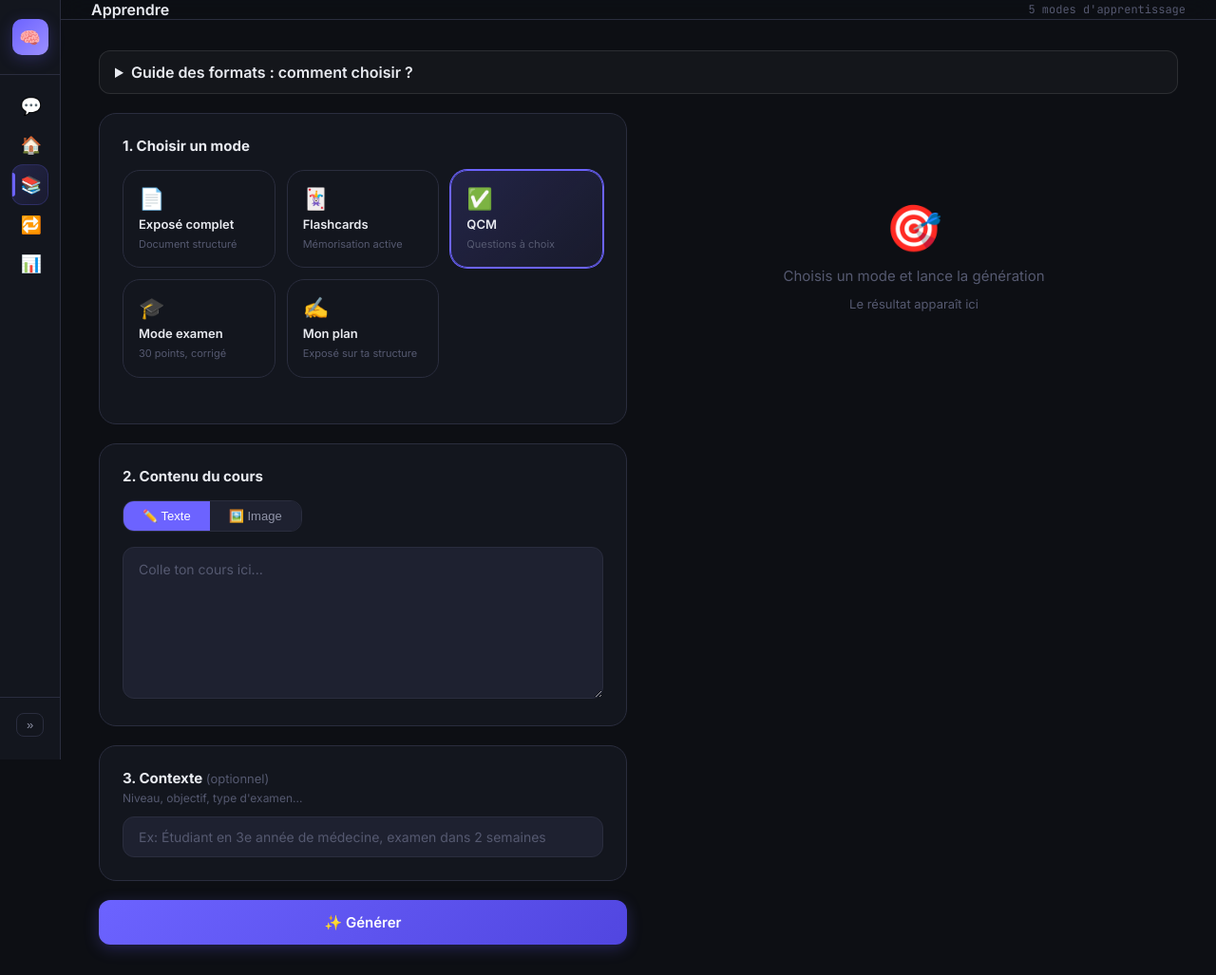
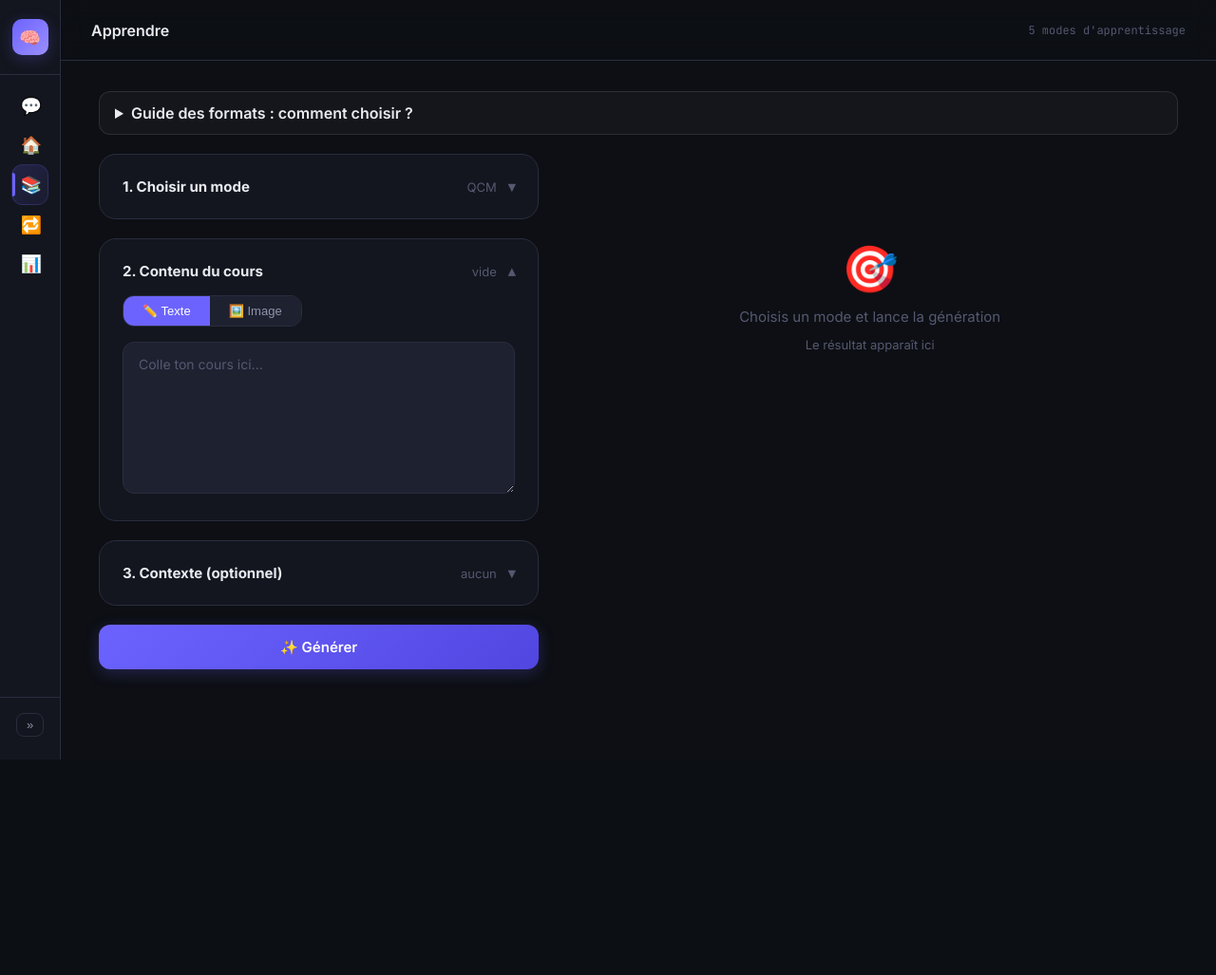
Before and after one commit to DJACK73/study-agent, a Flask app: page /apprendre in a window 1280 px wide. Shown: the whole page at 95% size. After the commit the page ends 800 px from the top, so only its background shows below. Run offline with Flask 3, Linux system fonts and the light colour scheme.

Commit message:
feat(apprendre): accordeon 3 etapes, colonne resultat large, #### corrige, etat vide centre

```diff
--- a/static/apprendre.js
+++ b/static/apprendre.js
@@ -18,8 +18,11 @@ let qcmData = [], qcmIndex = 0, qcmScore = 0, qcmAnswered = [];
 
 function selectMode(mode, el) {
   currentMode = mode;
-  document.querySelectorAll('.mode-card').forEach(c => c.classList.remove('selected'));
+  document.querySelectorAll('.mode-grid .mode-card').forEach(c => c.classList.remove('selected'));
   el.classList.add('selected');
+  document.getElementById('sum-mode').textContent = el.querySelector('.mode-name').textContent;
+  document.getElementById('acc-mode').open = false;
+  if (!document.getElementById('cours-texte').value.trim()) document.getElementById('acc-cours').open = true;
   document.getElementById('plan-card').style.display = mode === 11 ? 'block' : 'none';
   document.getElementById('longueur-card').style.display = mode === 2 ? 'block' : 'none';
 }
@@ -85,6 +88,7 @@ async function lancer() {
   }
 
   // Efface l'état vide
+  document.getElementById('acc-cours').open = false;
   document.getElementById('result-panel').querySelector('div').style.display = 'none';
   hideAllResults();
   showInline('Gemini analyse ton cours...', true);
@@ -120,7 +124,7 @@ async function lancer() {
   } catch(e) {
     hideInline();
     if (e.name === 'AbortError') {
-      document.getElementById('result-panel').querySelector('div').style.display = '';
+      document.getElementById('result-panel').querySelector('div').style.display = 'flex';
       showToast('Annulé', 'info'); return;
     }
     showToast('Erreur de connexion', 'error');
@@ -136,7 +140,7 @@ function showResult(id) {
 function showTextResult(txt, icon, title) {
   document.getElementById('result-icon').textContent = icon;
   document.getElementById('result-title').textContent = title;
-  document.getElementById('result-content').innerHTML = renderMarkdown(txt);
+  document.getElementById('result-content').innerHTML = renderMarkdown(txt.replace(/^#{4,6}\s+/gm, '### '));
   showResult('result-text');
 }
 
@@ -955,6 +959,16 @@ function fermerTest() {
   document.getElementById('test-modal').style.display = 'none';
 }
 
+// Résumés des étapes repliables
+document.getElementById('cours-texte').addEventListener('input', (e) => {
+  const n = e.target.value.length;
+  document.getElementById('sum-cours').textContent = n ? n + ' caractères' : 'vide';
+});
+document.getElementById('contexte').addEventListener('input', (e) => {
+  const v = e.target.value.trim();
+  document.getElementById('sum-ctx').textContent = v ? v.slice(0, 30) + (v.length > 30 ? '…' : '') : 'aucun';
+});
+
 // Transfert depuis /discuter (bouton « Tester »)
 (function () {
   try {
@@ -962,6 +976,7 @@ function fermerTest() {
     if (!t) return;
     sessionStorage.removeItem('quiz_depuis_chat');
     document.getElementById('cours-texte').value = t;
+    document.getElementById('cours-texte').dispatchEvent(new Event('input'));
     showToast('Texte de la discussion chargé : clique sur Générer', 'info');
   } catch (_) {}
 })();
--- a/templates/apprendre.html
+++ b/templates/apprendre.html
@@ -4,6 +4,15 @@
 {% block topbar_sub %}5 modes d'apprentissage{% endblock %}
 
 {% block extra_style %}
+.grid-2.apprendre-grid{grid-template-columns:5fr 7fr;}
+.apprendre-grid > *{min-width:0;}
+@media(max-width:900px){.grid-2.apprendre-grid{grid-template-columns:1fr;}}
+.acc > summary{cursor:pointer;list-style:none;display:flex;align-items:center;font-size:15px;font-weight:700;}
+.acc > summary::-webkit-details-marker{display:none;}
+.acc > summary::after{content:'▾';color:var(--text3);margin-left:12px;}
+.acc[open] > summary{margin-bottom:16px;}
+.acc[open] > summary::after{content:'▴';}
+.acc .sum{font-weight:400;font-size:13px;color:var(--text3);margin-left:auto;}
 .mode-grid { display: grid; grid-template-columns: repeat(3,1fr); gap: 12px; margin-bottom: 24px; }
 .mode-card {
   padding: 16px;
@@ -133,14 +142,14 @@
 
 {% block content %}
 {% include "_guide_formats.html" %}
-<div class="grid-2" style="gap:24px;align-items:start;">
+<div class="grid-2 apprendre-grid" style="gap:24px;align-items:start;">
 
   <!-- Panneau gauche : configuration -->
   <div style="display:flex;flex-direction:column;gap:20px;">
 
     <!-- Choix du mode -->
-    <div class="card">
-      <div style="font-size:15px;font-weight:700;margin-bottom:16px;">1. Choisir un mode</div>
+    <details class="card acc" id="acc-mode">
+      <summary>1. Choisir un mode <span class="sum" id="sum-mode">QCM</span></summary>
       <div class="mode-grid">
         <div class="mode-card" onclick="selectMode(2,this)" data-mode="2">
           <span class="mode-icon">📄</span>
@@ -168,11 +177,11 @@
           <span class="mode-desc">Exposé sur ta structure</span>
         </div>
       </div>
-    </div>
+    </details>
 
     <!-- Contenu du cours -->
-    <div class="card">
-      <div style="font-size:15px;font-weight:700;margin-bottom:16px;">2. Contenu du cours</div>
+    <details class="card acc" id="acc-cours" open>
+      <summary>2. Contenu du cours <span class="sum" id="sum-cours">vide</span></summary>
 
       <div class="input-tabs">
         <button class="input-tab active" onclick="switchTab('texte',this)">✏️ Texte</button>
@@ -200,14 +209,14 @@
         </div>
         <input type="file" id="file-input" accept="image/*" style="display:none" onchange="handleFile(this.files[0])"/>
       </div>
-    </div>
+    </details>
 
     <!-- Contexte optionnel -->
-    <div class="card" id="ctx-card">
-      <div style="font-size:15px;font-weight:700;margin-bottom:4px;">3. Contexte <span style="color:var(--text3);font-weight:400;font-size:13px;">(optionnel)</span></div>
+    <details class="card acc" id="ctx-card">
+      <summary>3. Contexte (optionnel) <span class="sum" id="sum-ctx">aucun</span></summary>
       <div style="font-size:12px;color:var(--text3);margin-bottom:12px;">Niveau, objectif, type d'examen...</div>
       <input class="input" id="contexte" placeholder="Ex: Étudiant en 3e année de médecine, examen dans 2 semaines"/>
-    </div>
+    </details>
 
     <!-- Longueur exposé (mode 2 uniquement) -->
     <div class="card" id="longueur-card" style="display:none;">
```
Also changed, not shown: tests/test_apprendre_api.py (+8 -0 lines).
